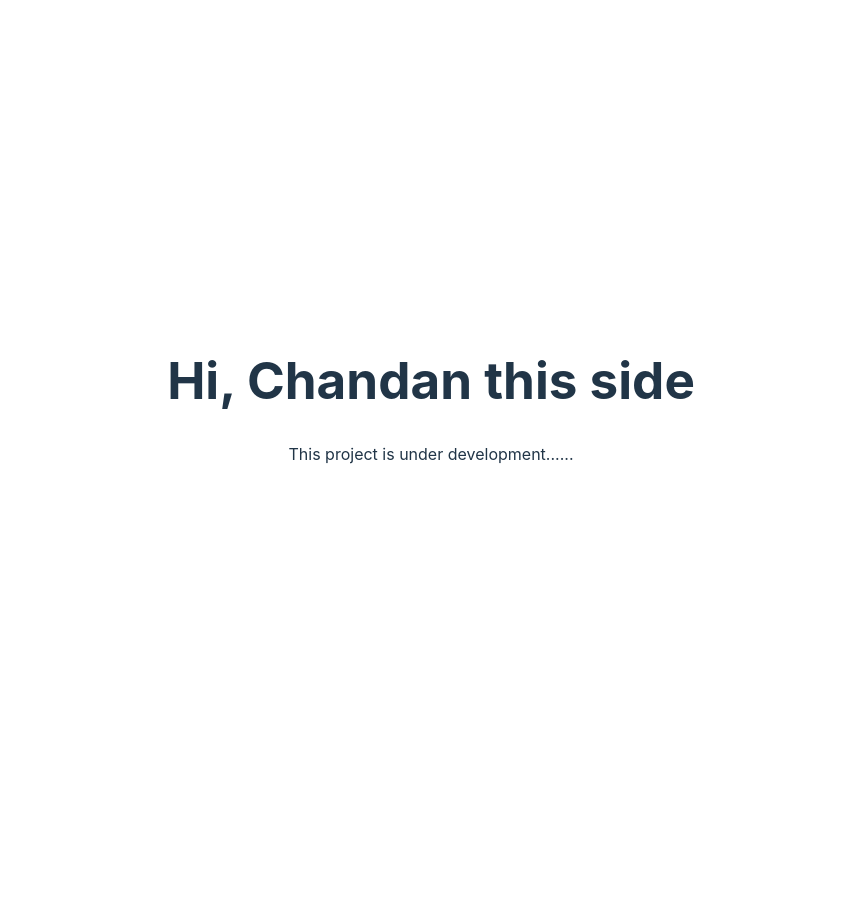
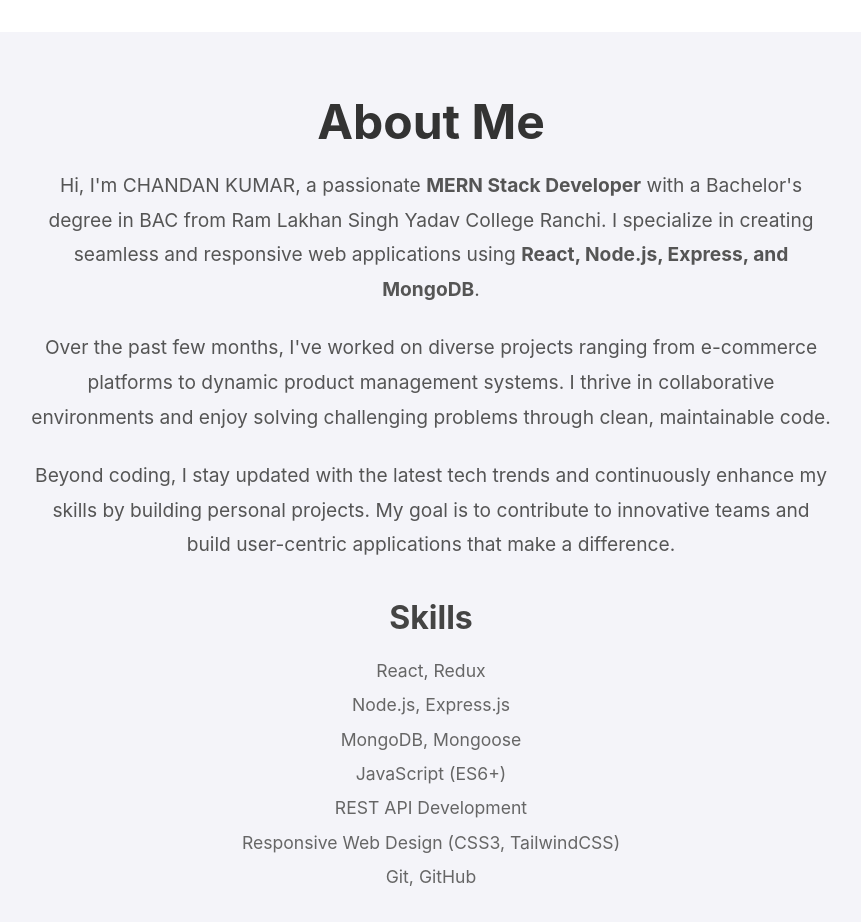
Before and after one commit to KumarChandan23/Portfolio, a React (Vite) app: page / in a window 1280 px wide. Shown: the top 922 px of the page, without its empty margins (209-1070 px from the left). Before the commit the page ends 800 px from the top, so only its background shows below. Built offline with nearby package versions, Linux system fonts and the light colour scheme.

Commit message:
added About file

```diff
--- a/src/App.jsx
+++ b/src/App.jsx
@@ -1,6 +1,6 @@
 
 import './App.css'
-import { About } from './components/about'
+import { About } from './components/About/About'
 
 function App() {
 
--- /dev/null
+++ b/src/components/About/About.css
@@ -0,0 +1,47 @@
+.about-container {
+    display: flex;
+    justify-content: center;
+    /* align-items: center; */
+    /* height: 100vh; */
+    background-color: #f4f4f9;
+}
+
+.about-content {
+    max-width: 800px;
+    text-align: center;
+    padding: 2rem;
+}
+
+.about-content h1 {
+    font-size: 3rem;
+    margin-bottom: 1rem;
+    color: #333;
+}
+
+.about-content p {
+    font-size: 1.2rem;
+    line-height: 1.8;
+    color: #555;
+    margin-bottom: 1.5rem;
+}
+
+.skills {
+    margin-top: 2rem;
+}
+
+.skills h2 {
+    font-size: 2rem;
+    margin-bottom: 1rem;
+    color: #444;
+}
+
+.skills ul {
+    list-style: none;
+    padding: 0;
+}
+
+.skills li {
+    font-size: 1.1rem;
+    margin: 0.5rem 0;
+    color: #666;
+}
--- /dev/null
+++ b/src/components/About/About.jsx
@@ -0,0 +1,36 @@
+import React from 'react';
+import './About.css';
+
+export const About = () => {
+    return (
+        <div className="about-container">
+            <div className="about-content">
+                <h1>About Me</h1>
+                <p>
+                    Hi, I'm CHANDAN KUMAR, a passionate <strong>MERN Stack Developer</strong> with a Bachelor's degree in BAC from Ram Lakhan Singh Yadav College Ranchi.
+                    I specialize in creating seamless and responsive web applications using <strong>React, Node.js, Express, and MongoDB</strong>.
+                </p>
+                <p>
+                    Over the past few months, I've worked on diverse projects ranging from e-commerce platforms to dynamic product management systems.
+                    I thrive in collaborative environments and enjoy solving challenging problems through clean, maintainable code.
+                </p>
+                <p>
+                    Beyond coding, I stay updated with the latest tech trends and continuously enhance my skills by building personal projects.
+                    My goal is to contribute to innovative teams and build user-centric applications that make a difference.
+                </p>
+                <div className="skills">
+                    <h2>Skills</h2>
+                    <ul>
+                        <li>React, Redux</li>
+                        <li>Node.js, Express.js</li>
+                        <li>MongoDB, Mongoose</li>
+                        <li>JavaScript (ES6+)</li>
+                        <li>REST API Development</li>
+                        <li>Responsive Web Design (CSS3, TailwindCSS)</li>
+                        <li>Git, GitHub</li>
+                    </ul>
+                </div>
+            </div>
+        </div>
+    );
+};
--- a/src/components/about.jsx
+++ /dev/null
@@ -1,9 +0,0 @@
-
-export const About = ()=>{
-    return(
-        <div>
-            <h1> Hi, Chandan this side</h1>
-            <p>This project is under development......</p>
-        </div>
-    )
-}
```
